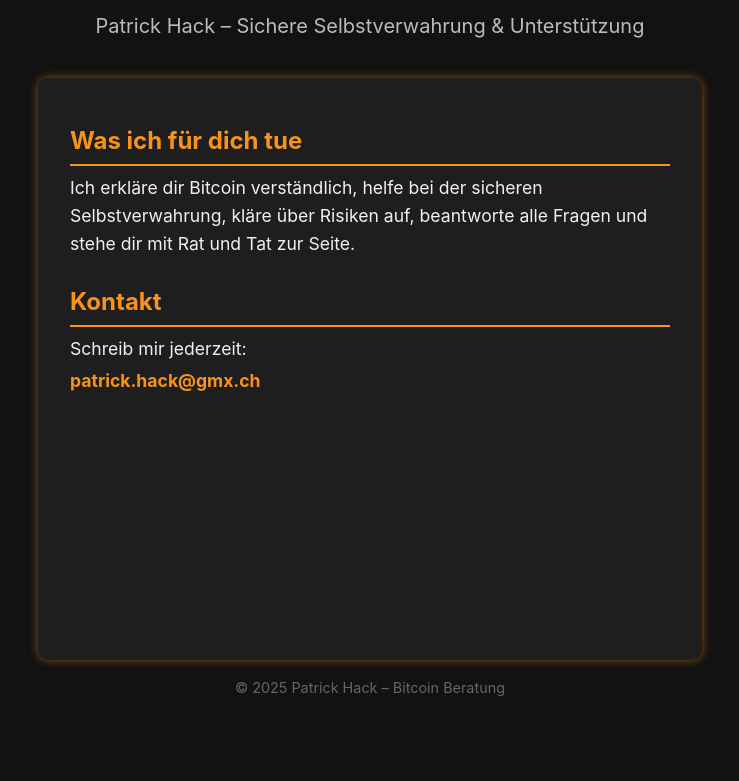
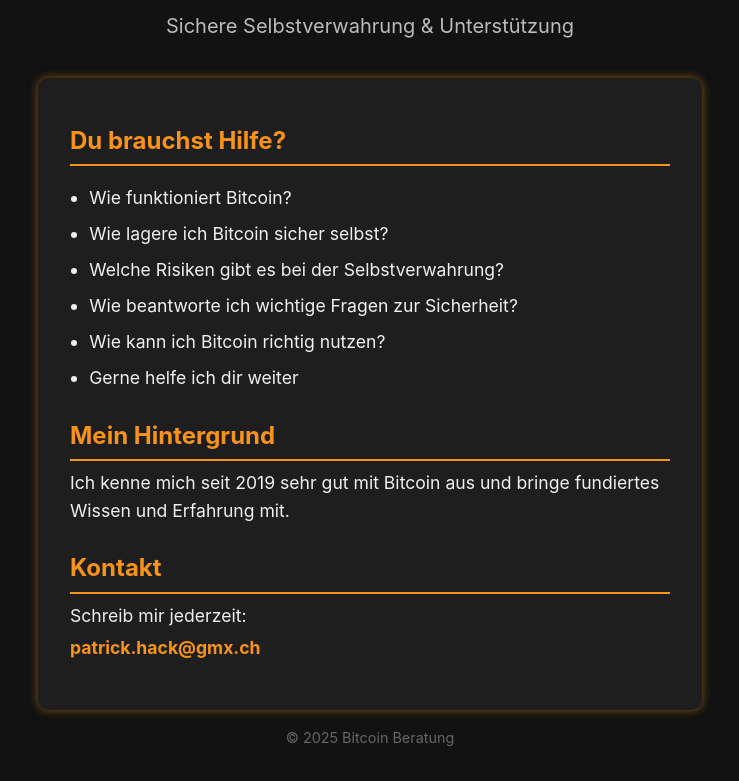
Before and after one commit to PatrickBTC21/Bitcoin, a plain HTML site: page index.html in a window 1280 px wide. Shown: the part 101-882 px from the top of the page, without its empty margins (270-1009 px from the left). Before the commit the page ends 832 px from the top, so only its background shows below. Drawn offline with Linux system fonts and the light colour scheme.

Commit message:
Update index.html

```diff
--- a/index.html
+++ b/index.html
@@ -3,7 +3,7 @@
 <head>
   <meta charset="UTF-8" />
   <meta name="viewport" content="width=device-width, initial-scale=1" />
-  <title>Bitcoin Beratung – Patrick Hack</title>
+  <title>Bitcoin Beratung</title>
   <style>
     body {
       font-family: -apple-system, BlinkMacSystemFont, "Segoe UI", Roboto, Oxygen,
@@ -25,10 +25,12 @@
       font-size: 2.5rem;
       margin-bottom: 0.25rem;
       color: #f7931a; /* Bitcoin Orange */
+      text-align: center;
     }
     header p {
       font-size: 1.25rem;
       color: #bbb;
+      text-align: center;
     }
     main {
       flex-grow: 1;
@@ -48,6 +50,14 @@
       font-size: 1.5rem;
       border-bottom: 2px solid #f7931a;
       padding-bottom: 0.25rem;
+    }
+    ul {
+      font-size: 1.1rem;
+      padding-left: 1.2rem;
+      color: #f0f0f0;
+    }
+    ul li {
+      margin-bottom: 0.5rem;
     }
     p {
       font-size: 1.1rem;
@@ -81,7 +91,7 @@
       h2 {
         font-size: 1.25rem;
       }
-      p {
+      p, ul {
         font-size: 1rem;
       }
     }
@@ -90,12 +100,23 @@
 <body>
   <header>
     <h1>Bitcoin Beratung</h1>
-    <p>Patrick Hack – Sichere Selbstverwahrung & Unterstützung</p>
+    <p>Sichere Selbstverwahrung & Unterstützung</p>
   </header>
   <main>
     <section>
-      <h2>Was ich für dich tue</h2>
-      <p>Ich erkläre dir Bitcoin verständlich, helfe bei der sicheren Selbstverwahrung, kläre über Risiken auf, beantworte alle Fragen und stehe dir mit Rat und Tat zur Seite.</p>
+      <h2>Du brauchst Hilfe?</h2>
+      <ul>
+        <li>Wie funktioniert Bitcoin?</li>
+        <li>Wie lagere ich Bitcoin sicher selbst?</li>
+        <li>Welche Risiken gibt es bei der Selbstverwahrung?</li>
+        <li>Wie beantworte ich wichtige Fragen zur Sicherheit?</li>
+        <li>Wie kann ich Bitcoin richtig nutzen?</li>
+        <li>Gerne helfe ich dir weiter</li>
+      </ul>
+    </section>
+    <section>
+      <h2>Mein Hintergrund</h2>
+      <p>Ich kenne mich seit 2019 sehr gut mit Bitcoin aus und bringe fundiertes Wissen und Erfahrung mit.</p>
     </section>
     <section>
       <h2>Kontakt</h2>
@@ -104,7 +125,7 @@
     </section>
   </main>
   <footer>
-    &copy; 2025 Patrick Hack – Bitcoin Beratung
+    &copy; 2025 Bitcoin Beratung
   </footer>
 </body>
 </html>
```
